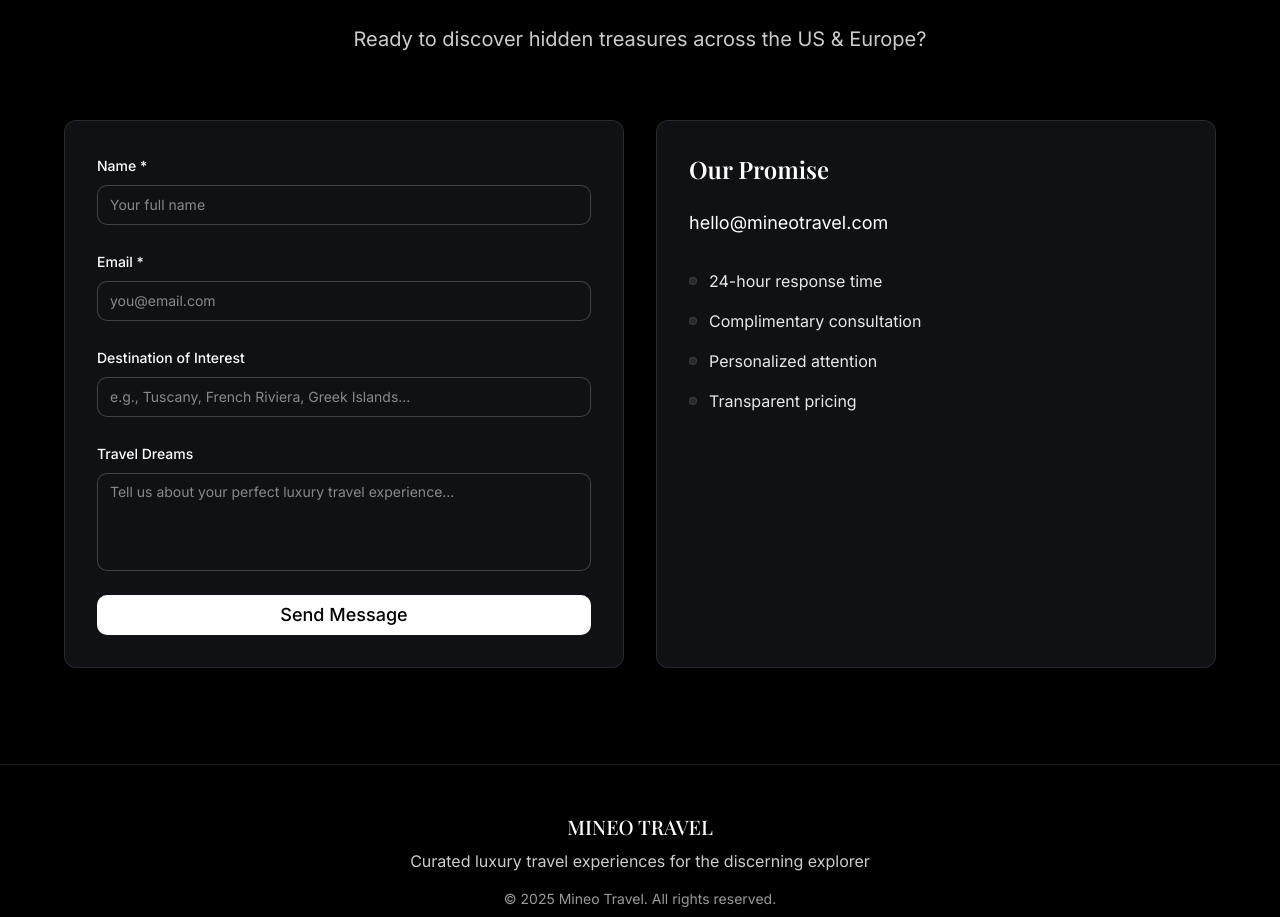
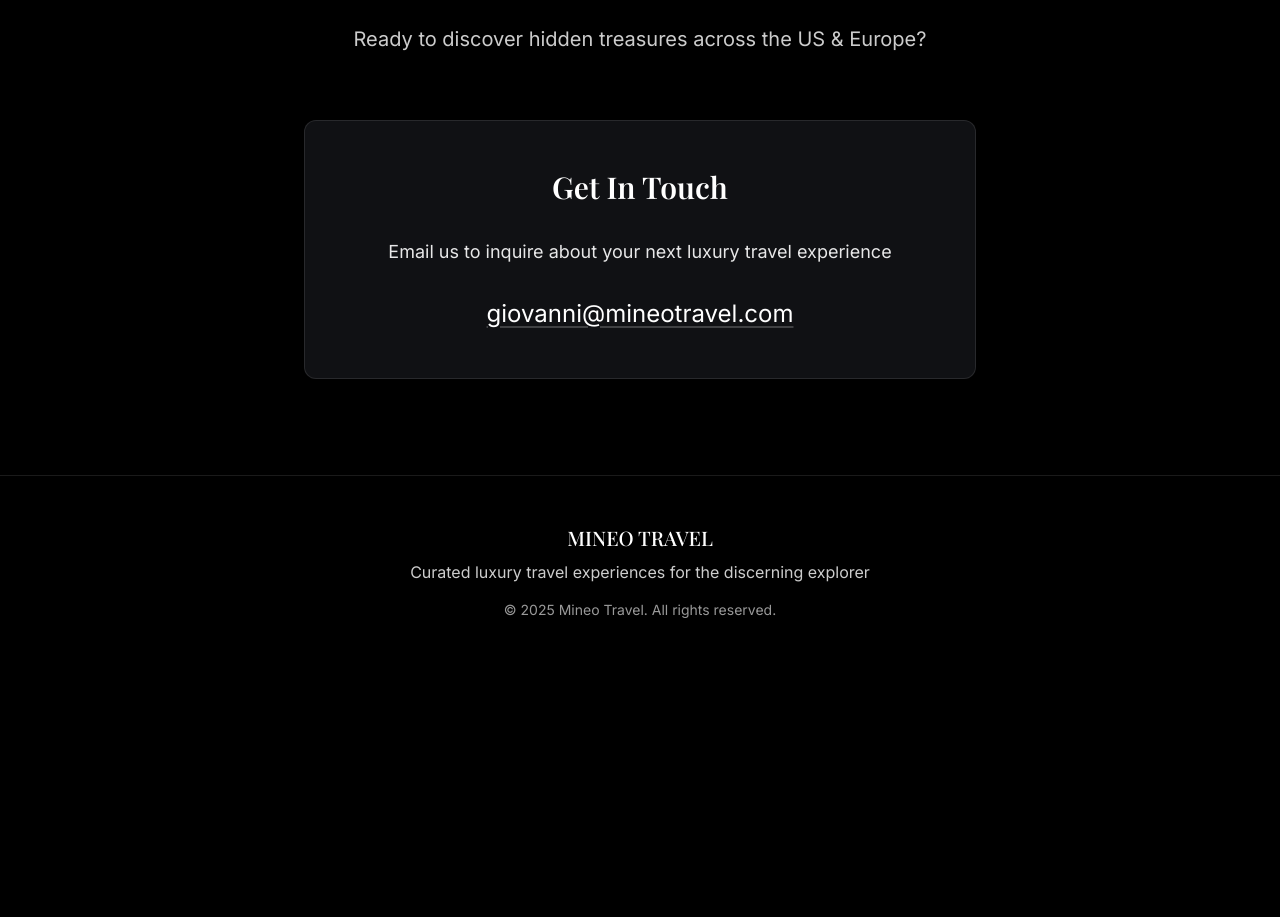
Before and after one commit to giomineo4/voyage-refactor-spark, a React (Vite) app: page / in a window 1280 px wide. Shown: the part 2760-3677 px from the top of the page. After the commit the page ends 3428 px from the top, so only its background shows below. Built offline with nearby package versions, Linux system fonts and the light colour scheme.

Commit message:
Refactor Contact Section
Remove form and replace with email inquiry.

```diff
--- a/src/components/Contact.tsx
+++ b/src/components/Contact.tsx
@@ -1,45 +1,7 @@
-import { useState } from "react";
-import { Button } from "@/components/ui/button";
-import { Input } from "@/components/ui/input";
-import { Label } from "@/components/ui/label";
-import { Textarea } from "@/components/ui/textarea";
-import { useToast } from "@/hooks/use-toast";
 import { useScrollAnimation } from "@/hooks/useScrollAnimation";
 
 const Contact = () => {
   useScrollAnimation();
-
-  const [formData, setFormData] = useState({
-    name: "",
-    email: "",
-    destination: "",
-    dreams: ""
-  });
-  const { toast } = useToast();
-
-  const handleSubmit = (e: React.FormEvent) => {
-    e.preventDefault();
-
-    toast({
-      title: "Message Sent!",
-      description: "We'll get back to you within 24 hours to start planning your dream journey.",
-      duration: 5000,
-    });
-
-    setFormData({ name: "", email: "", destination: "", dreams: "" });
-  };
-
-  const handleInputChange = (e: React.ChangeEvent<HTMLInputElement | HTMLTextAreaElement>) => {
-    const { name, value } = e.target;
-    setFormData(prev => ({ ...prev, [name]: value }));
-  };
-
-  const promises = [
-    "24-hour response time",
-    "Complimentary consultation",
-    "Personalized attention",
-    "Transparent pricing"
-  ];
 
   return (
     <section id="contact" className="py-24 bg-black">
@@ -49,113 +11,28 @@ const Contact = () => {
           <h2 className="font-serif text-5xl md:text-6xl font-bold text-white mb-6 fade-in">
             Contact Us
           </h2>
-          {/* Standardized phrasing */}
           <p className="font-sans text-xl text-white/80 max-w-3xl mx-auto leading-relaxed fade-in stagger-1">
             Ready to discover hidden treasures across the US & Europe?
           </p>
         </div>
 
-        {/* Balanced two-column layout with animations */}
-        <div className="grid lg:grid-cols-2 gap-8 max-w-6xl mx-auto">
-
-          {/* Left column - Form with better balance */}
-          <div className="card-dark p-8 border border-white/10 shadow-xl slide-up stagger-1">
-            <form onSubmit={handleSubmit} className="space-y-6">
-              <div className="space-y-2">
-                <Label htmlFor="name" className="font-sans text-white font-medium">
-                  Name *
-                </Label>
-                <Input
-                  id="name"
-                  name="name"
-                  value={formData.name}
-                  onChange={handleInputChange}
-                  required
-                  placeholder="Your full name"
-                  className="bg-cardDark border-white/20 text-white placeholder:text-white/50 focus:border-white/50"
-                />
-              </div>
-
-              <div className="space-y-2">
-                <Label htmlFor="email" className="font-sans text-white font-medium">
-                  Email *
-                </Label>
-                <Input
-                  id="email"
-                  name="email"
-                  type="email"
-                  value={formData.email}
-                  onChange={handleInputChange}
-                  required
-                  placeholder="you@email.com"
-                  className="bg-cardDark border-white/20 text-white placeholder:text-white/50 focus:border-white/50"
-                />
-              </div>
-
-              <div className="space-y-2">
-                <Label htmlFor="destination" className="font-sans text-white font-medium">
-                  Destination of Interest
-                </Label>
-                <Input
-                  id="destination"
-                  name="destination"
-                  value={formData.destination}
-                  onChange={handleInputChange}
-                  placeholder="e.g., Tuscany, French Riviera, Greek Islands..."
-                  className="bg-cardDark border-white/20 text-white placeholder:text-white/50 focus:border-white/50"
-                />
-              </div>
-
-              <div className="space-y-2">
-                <Label htmlFor="dreams" className="font-sans text-white font-medium">
-                  Travel Dreams
-                </Label>
-                <Textarea
-                  id="dreams"
-                  name="dreams"
-                  value={formData.dreams}
-                  onChange={handleInputChange}
-                  rows={4}
-                  placeholder="Tell us about your perfect luxury travel experience..."
-                  className="bg-cardDark border-white/20 text-white placeholder:text-white/50 focus:border-white/50 resize-none"
-                />
-              </div>
-
-              {/* White button with hover effect */}
-              <Button
-                type="submit"
-                className="w-full bg-white hover:bg-black hover:text-white text-black font-sans font-medium py-4 text-lg transition-all duration-300 border-2 border-transparent hover:border-white"
-              >
-                Send Message
-              </Button>
-            </form>
-          </div>
-
-          {/* Right column - Our Promise with matching styling */}
-          <div className="card-dark p-8 border border-white/10 shadow-xl slide-up stagger-2">
-            <h3 className="font-serif text-2xl font-semibold text-white mb-6">
-              Our Promise
+        {/* Centered contact info */}
+        <div className="max-w-2xl mx-auto text-center">
+          <div className="card-dark p-12 border border-white/10 shadow-xl slide-up">
+            <h3 className="font-serif text-3xl font-semibold text-white mb-8">
+              Get In Touch
             </h3>
 
-            {/* Direct email */}
-            <div className="mb-8">
-              <a
-                href="mailto:hello@mineotravel.com"
-                className="font-sans text-white text-lg hover:text-white/80 transition-colors"
-              >
-                hello@mineotravel.com
-              </a>
-            </div>
+            <p className="font-sans text-white/90 text-lg mb-8 leading-relaxed">
+              Email us to inquire about your next luxury travel experience
+            </p>
 
-            {/* Four promises list with unified bullet styling */}
-            <ul className="space-y-4">
-              {promises.map((promise, index) => (
-                <li key={index} className="flex items-center gap-3">
-                  <div className="w-2 h-2 bg-white/10 border border-white/10 rounded-full flex-shrink-0" />
-                  <span className="font-sans text-white/90">{promise}</span>
-                </li>
-              ))}
-            </ul>
+            <a
+              href="mailto:giovanni@mineotravel.com"
+              className="font-sans text-white text-2xl hover:text-white/80 transition-colors underline decoration-white/20 hover:decoration-white/60 underline-offset-4"
+            >
+              giovanni@mineotravel.com
+            </a>
           </div>
         </div>
       </div>
```
